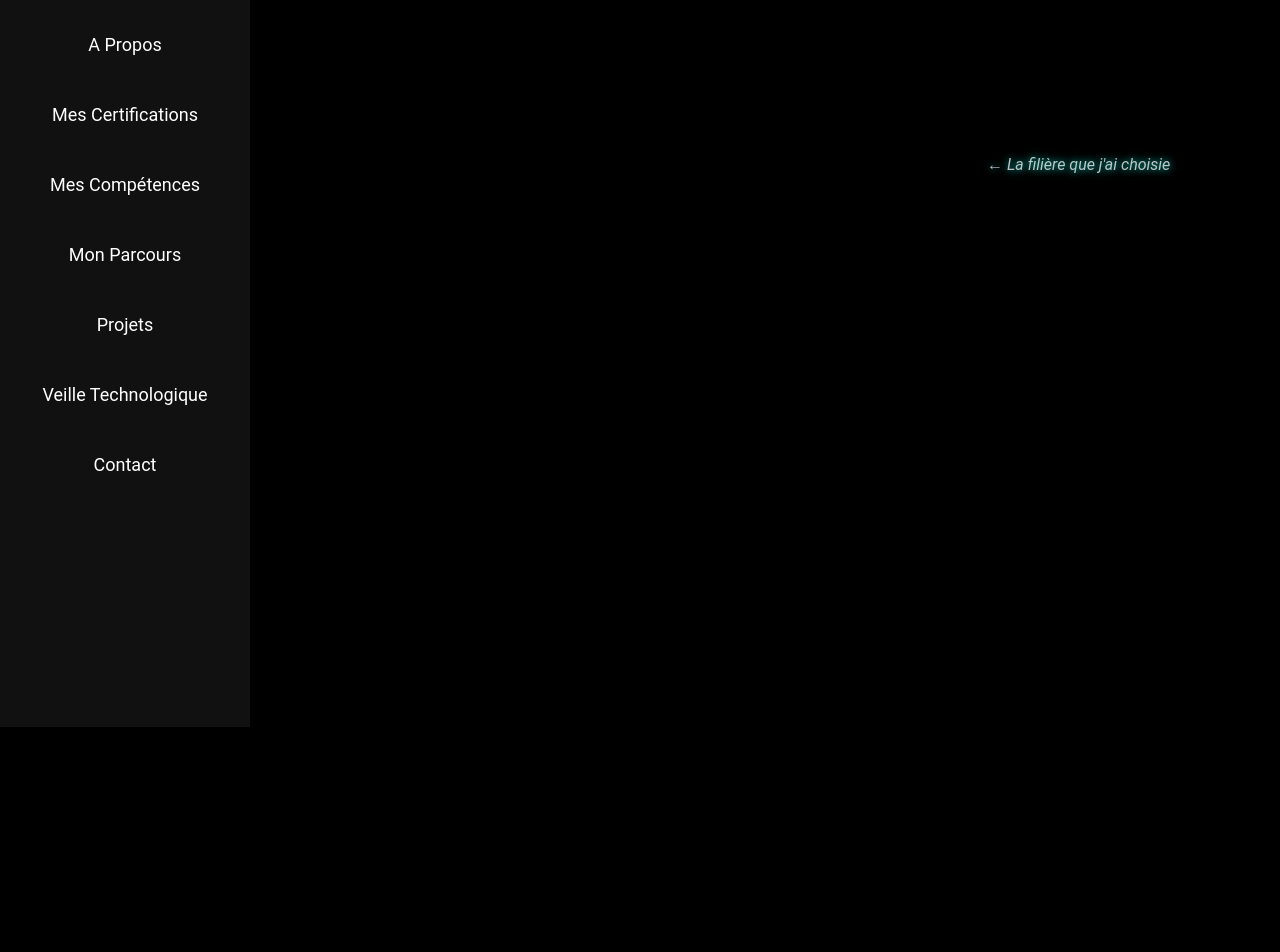
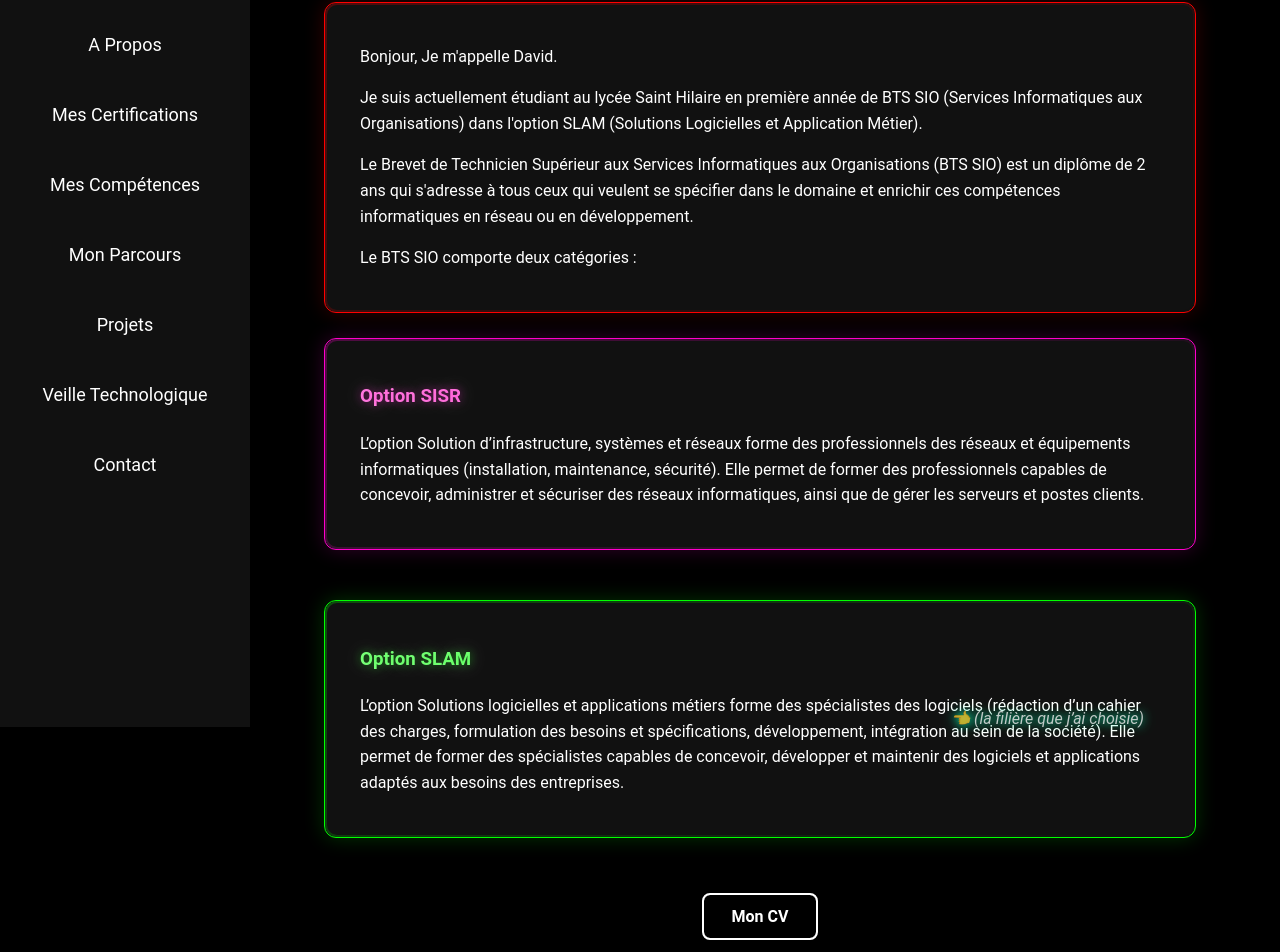
Before and after one commit to David-533/Portfolio, a Vue app: page /apropos in a window 1280 px wide. Shown: the part 133-1085 px from the top of the page. Before the commit the page ends 800 px from the top, so only its background shows below. Built offline with nearby package versions, Linux system fonts and the light colour scheme.

Commit message:
Refactor APropos.vue with updated structure and styles

```diff
--- a/src/Views/APropos.vue
+++ b/src/Views/APropos.vue
@@ -1,165 +1,164 @@
 <template>
-  <div class="apropos-container">
-    <!-- Utilise les classes neon avec variante via attribut data-variant -->
-    <h2 class="neon-text" data-variant="primary">À Propos</h2>
+  <div class="apropos-container" id="apropos">
+    <h2 class="neon-title">A Propos</h2>
 
-    <!-- Carte Introduction -->
-    <div class="card card--intro">
-      <slot name="intro">
-        <!-- Contenu intro -->
-      </slot>
+    <!-- Bloc présentation -->
+    <div class="card intro-card">
+      <p>Bonjour, Je m'appelle David.</p>
+      <p>
+        Je suis actuellement étudiant au lycée Saint Hilaire en première année de BTS SIO
+        (Services Informatiques aux Organisations) dans l'option SLAM
+        (Solutions Logicielles et Application Métier).
+      </p>
+      <p>
+        Le Brevet de Technicien Supérieur aux Services Informatiques aux Organisations (BTS SIO)
+        est un diplôme de 2 ans qui s'adresse à tous ceux qui veulent se spécifier dans le domaine
+        et enrichir ces compétences informatiques en réseau ou en développement.
+      </p>
+      <p>Le BTS SIO comporte deux catégories :</p>
     </div>
 
-    <!-- Carte SISR -->
-    <h3 class="neon-text" data-variant="sisr">SISR</h3>
-    <div class="card card--sisr">
-      <slot name="sisr">
-        <!-- Contenu SISR -->
-      </slot>
+    <!-- Bloc SISR -->
+    <div class="card sisr-card">
+      <h3 class="neon-sisr">Option SISR</h3>
+      <p>
+        L’option Solution d’infrastructure, systèmes et réseaux forme des professionnels des réseaux
+        et équipements informatiques (installation, maintenance, sécurité). Elle permet de former des
+        professionnels capables de concevoir, administrer et sécuriser des réseaux informatiques,
+        ainsi que de gérer les serveurs et postes clients.
+      </p>
     </div>
 
-    <!-- Carte SLAM avec note -->
-    <h3 class="neon-text" data-variant="slam">SLAM</h3>
+    <!-- Bloc SLAM avec texte externe -->
     <div class="slam-wrapper">
-      <div class="card card--slam">
-        <slot name="slam">
-          <!-- Contenu SLAM -->
-        </slot>
+      <div class="card slam-card">
+        <h3 class="neon-slam">Option SLAM</h3>
+        <p>
+          L’option Solutions logicielles et applications métiers forme des spécialistes des logiciels
+          (rédaction d’un cahier des charges, formulation des besoins et spécifications, développement,
+          intégration au sein de la société). Elle permet de former des spécialistes capables de
+          concevoir, développer et maintenir des logiciels et applications adaptés aux besoins des entreprises.
+        </p>
       </div>
-      <span class="slam-note">← La filière que j'ai choisie</span>
+      <span class="slam-note">👈 (la filière que j’ai choisie)</span>
+    </div>
+
+    <!-- Bouton CV -->
+    <div class="centre-page">
+      <a href="CV David Ramin.jpg" target="_blank" class="btn-rapport">Mon CV</a>
     </div>
   </div>
 </template>
 
+<script>
+export default {
+  name: "APropos",
+};
+</script>
+
 <style scoped>
-/* ============================================
-   CUSTOM PROPERTIES (Design Tokens)
-   ============================================ */
-:root {
-  --sidebar-width: 240px;
-  --card-max-width: 800px;
-  --card-bg: rgba(20, 20, 20, 0.85);
-  --card-radius: 12px;
-  --card-padding: 25px 35px;
-
-  /* Couleurs des variantes */
-  --color-primary: #ff0000;
-  --color-primary-light: #ff4d4d;
-  --color-sisr: #ff00cc;
-  --color-sisr-light: #ff66d9;
-  --color-slam: #00ff00;
-  --color-slam-light: #66ff66;
-
-  --transition-fast: 0.2s ease;
-  --transition-medium: 0.3s ease;
-}
-
-/* ============================================
-   LAYOUT
-   ============================================ */
 .apropos-container {
-  margin-left: var(--sidebar-width);
+  margin-left: 240px;
   padding: 40px;
   font-family: 'Roboto', sans-serif;
   text-align: center;
   color: #ffffff;
 }
 
-/* ============================================
-   NEON TEXT — Classe unique + variantes via data-variant
-   Supprime la duplication des 3 anciennes classes
-   ============================================ */
-.neon-text {
-  --neon-color: var(--color-primary);
-  --neon-color-light: var(--color-primary-light);
-
-  background: linear-gradient(
-    270deg,
-    var(--neon-color),
-    #ffffff,
-    var(--neon-color-light),
-    #ffffff
-  );
+/* --- TITRES AVEC EFFET NÉON ANIMÉ --- */
+.neon-title {
+  background: linear-gradient(270deg, #ff0000, #ffffff, #ff4d4d, #ffffff);
   background-size: 600%;
-  background-clip: text;
   -webkit-background-clip: text;
   -webkit-text-fill-color: transparent;
-  color: transparent; /* Fallback standard */
   animation: neonFlow 6s linear infinite;
+  text-shadow: 0 0 10px rgba(255, 0, 0, 0.4), 0 0 20px rgba(255, 255, 255, 0.3);
   font-weight: bold;
-  will-change: background-position;
 }
 
-/* Variantes — on ne change QUE les couleurs */
-.neon-text[data-variant="sisr"] {
-  --neon-color: var(--color-sisr);
-  --neon-color-light: var(--color-sisr-light);
+.neon-sisr {
+  background: linear-gradient(270deg, #ff00cc, #ffffff, #ff66d9, #ffffff);
+  background-size: 600%;
+  -webkit-background-clip: text;
+  -webkit-text-fill-color: transparent;
+  animation: neonFlow 6s linear infinite;
+  text-shadow: 0 0 10px rgba(255, 0, 204, 0.4), 0 0 20px rgba(255, 255, 255, 0.3);
+  font-weight: bold;
 }
 
-.neon-text[data-variant="slam"] {
-  --neon-color: var(--color-slam);
-  --neon-color-light: var(--color-slam-light);
+.neon-slam {
+  background: linear-gradient(270deg, #00ff00, #ffffff, #66ff66, #ffffff);
+  background-size: 600%;
+  -webkit-background-clip: text;
+  -webkit-text-fill-color: transparent;
+  animation: neonFlow 6s linear infinite;
+  text-shadow: 0 0 10px rgba(0, 255, 0, 0.4), 0 0 20px rgba(255, 255, 255, 0.3);
+  font-weight: bold;
 }
 
-h2.neon-text {
-  font-size: 2rem;
-  margin-bottom: 30px;
-  text-align: center;
-}
-
-/* ============================================
-   ANIMATION
-   ============================================ */
+/* --- Animation du dégradé qui défile --- */
 @keyframes neonFlow {
   0% { background-position: 0% 50%; }
   50% { background-position: 100% 50%; }
   100% { background-position: 0% 50%; }
 }
 
-/* ============================================
-   CARDS — Base + variantes
-   ============================================ */
+h2.neon-title {
+  font-size: 2rem;
+  margin-bottom: 30px;
+  text-align: center;
+}
+
+/* --- STYLE DES BLOCS --- */
 .card {
-  --card-color: var(--color-primary);
-
   position: relative;
-  max-width: var(--card-max-width);
+  max-width: 800px;
   margin: 25px auto;
-  padding: var(--card-padding);
-  border-radius: var(--card-radius);
-  background: var(--card-bg);
+  padding: 25px 35px;
+  border-radius: 12px;
+  background: rgba(20, 20, 20, 0.85);
   text-align: left;
   line-height: 1.6;
   overflow: hidden;
-  border: 1px solid var(--card-color);
-  box-shadow: 0 0 20px color-mix(in srgb, var(--card-color) 20%, transparent);
-  transition:
-    transform var(--transition-fast),
-    box-shadow var(--transition-medium);
+  transition: transform 0.2s ease, box-shadow 0.3s ease;
 }
 
-/* Halo interne subtil */
+/* Halo externe subtil */
 .card::before {
   content: "";
   position: absolute;
   inset: 0;
-  border-radius: var(--card-radius);
-  background: linear-gradient(145deg, color-mix(in srgb, var(--card-color) 27%, transparent), transparent);
+  border-radius: 12px;
   padding: 2px;
   mask: linear-gradient(#fff 0 0) content-box, linear-gradient(#fff 0 0);
-  -webkit-mask: linear-gradient(#fff 0 0) content-box, linear-gradient(#fff 0 0);
   -webkit-mask-composite: xor;
   mask-composite: exclude;
   pointer-events: none;
 }
 
-/* Variantes — uniquement la couleur */
-.card--sisr {
-  --card-color: var(--color-sisr);
+/* Variantes colorées */
+.intro-card {
+  border: 1px solid #ff0000;
+  box-shadow: 0 0 20px #ff000033;
+}
+.intro-card::before {
+  background: linear-gradient(145deg, #ff000044, transparent);
 }
 
-.card--slam {
-  --card-color: var(--color-slam);
+.sisr-card {
+  border: 1px solid #ff00cc;
+  box-shadow: 0 0 20px #ff00cc33;
+}
+.sisr-card::before {
+  background: linear-gradient(145deg, #ff00cc44, transparent);
+}
+
+.slam-card {
+  border: 1px solid #00ff00;
+  box-shadow: 0 0 20px #00ff0033;
+}
+.slam-card::before {
+  background: linear-gradient(145deg, #00ff0044, transparent);
 }
 
 .card:hover {
@@ -167,9 +166,7 @@ h2.neon-text {
   box-shadow: 0 0 25px rgba(255, 255, 255, 0.15);
 }
 
-/* ============================================
-   SLAM NOTE (texte flottant)
-   ============================================ */
+/* --- Texte externe à droite du bloc SLAM --- */
 .slam-wrapper {
   position: relative;
   display: flex;
@@ -179,37 +176,79 @@ h2.neon-text {
 
 .slam-note {
   position: absolute;
-  right: clamp(20px, 5vw, 90px); /* Responsive au lieu de valeur fixe */
+  right: 90px;
   font-family: 'Roboto', sans-serif;
-  color: rgba(255, 255, 255, 0.8);
+  color: #ffffffcc;
   font-size: 1rem;
   white-space: nowrap;
+  text-shadow: 0 0 6px #00ff00;
   font-style: italic;
-  will-change: transform, text-shadow;
-  animation:
-    slide-wiggle 2s ease-in-out infinite,
-    glow-pulse 3s ease-in-out infinite;
+  animation: slide-wiggle 2s ease-in-out infinite, glow-pulse 3s ease-in-out infinite;
 }
 
+/* 🔁 Animation du petit mouvement gauche-droite */
 @keyframes slide-wiggle {
   0%, 100% { transform: translateX(0); }
   50% { transform: translateX(-6px); }
 }
 
+/* ✨ Animation de lumière subtile */
 @keyframes glow-pulse {
   0%, 100% {
-    text-shadow: 0 0 6px var(--color-slam), 0 0 10px rgba(0, 255, 0, 0.4);
+    text-shadow: 0 0 6px #00ff00, 0 0 10px #00ff0066;
     opacity: 1;
   }
   50% {
-    text-shadow: 0 0 10px #00ffee, 0 0 20px rgba(0, 255, 238, 0.53);
+    text-shadow: 0 0 10px #00ffee, 0 0 20px #00ffee88;
     opacity: 0.9;
   }
 }
 
-/* ============================================
-   RESPONSIVE
-   ============================================ */
+/* Bouton CV */
+.centre-page {
+  display: flex;
+  justify-content: center;
+  margin-top: 30px;
+}
+
+.btn-rapport {
+  position: relative;
+  padding: 12px 28px;
+  font-size: 16px;
+  font-weight: bold;
+  color: white;
+  background-color: transparent;
+  border: 2px solid white;
+  border-radius: 8px;
+  cursor: pointer;
+  text-decoration: none;
+  overflow: hidden;
+  transition: transform 0.2s ease, box-shadow 0.3s ease;
+}
+
+/* Effet de cadre animé */
+.btn-rapport::before {
+  content: '';
+  position: absolute;
+  top: -2px;
+  left: -2px;
+  width: calc(100% + 4px);
+  height: calc(100% + 4px);
+  border: 2px solid white;
+  border-radius: 8px;
+  box-sizing: border-box;
+  pointer-events: none;
+  animation: rotateBorder 2s linear infinite;
+}
+
+
+.btn-rapport:hover {
+  transform: scale(1.05);
+  box-shadow: 0 0 10px white, 0 0 20px white;
+}
+
+
+/* Responsive */
 @media (max-width: 1024px) {
   .slam-note {
     position: static;
@@ -224,21 +263,8 @@ h2.neon-text {
     margin-left: 0;
     padding: 20px;
   }
-
   .card {
     padding: 15px 20px;
   }
 }
-
-/* Accessibilité : désactive les animations si l'utilisateur le demande */
-@media (prefers-reduced-motion: reduce) {
-  .neon-text,
-  .slam-note {
-    animation: none;
-  }
-
-  .card {
-    transition: none;
-  }
-}
 </style>
```
